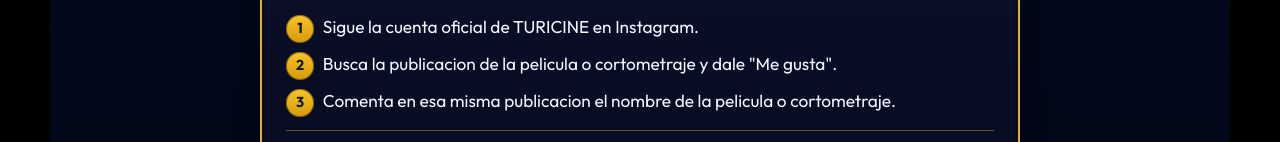
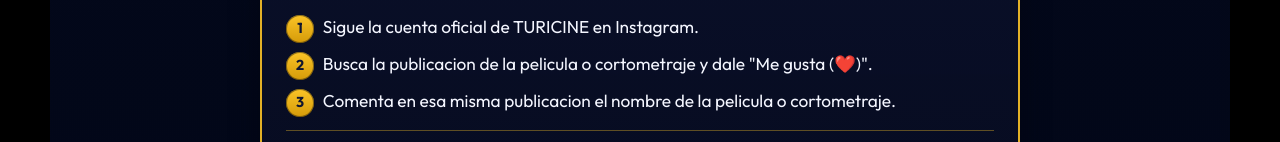
Before and after one commit to nfcvec/turicine, a React (Vite) app: page / in a window 1280 px wide. Shown: the part 1836-1978 px from the top of the page. Built offline with nearby package versions, Linux system fonts and the light colour scheme.

Commit message:
version1.2

```diff
--- a/src/pages/HomePage.jsx
+++ b/src/pages/HomePage.jsx
@@ -46,13 +46,13 @@
 
 const pasosVotacion = [
   'Sigue la cuenta oficial de TURICINE en Instagram.',
-  'Busca la publicacion de la pelicula o cortometraje y dale "Me gusta".',
+  'Busca la publicacion de la pelicula o cortometraje y dale "Me gusta (❤️)".',
   'Comenta en esa misma publicacion el nombre de la pelicula o cortometraje.',
 ]
 
 const criteriosValidacion = [
   'El usuario sigue la cuenta oficial de TURICINE.',
-  'La publicacion correspondiente tiene el "Me gusta" del usuario.',
+  'La publicacion correspondiente tiene el "Me gusta (❤️)" del usuario.',
   'Existe un comentario del usuario mencionando el nombre de la pelicula o cortometraje.',
 ]
 
```
